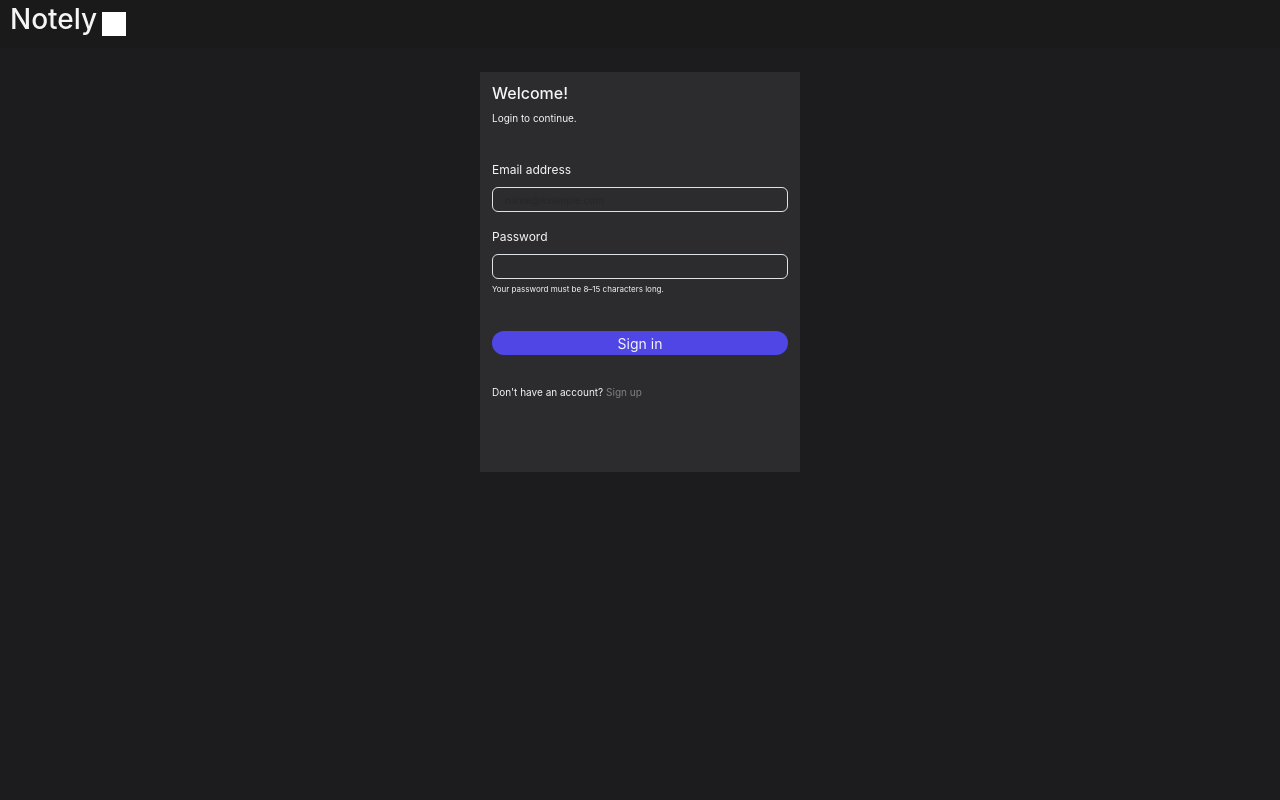
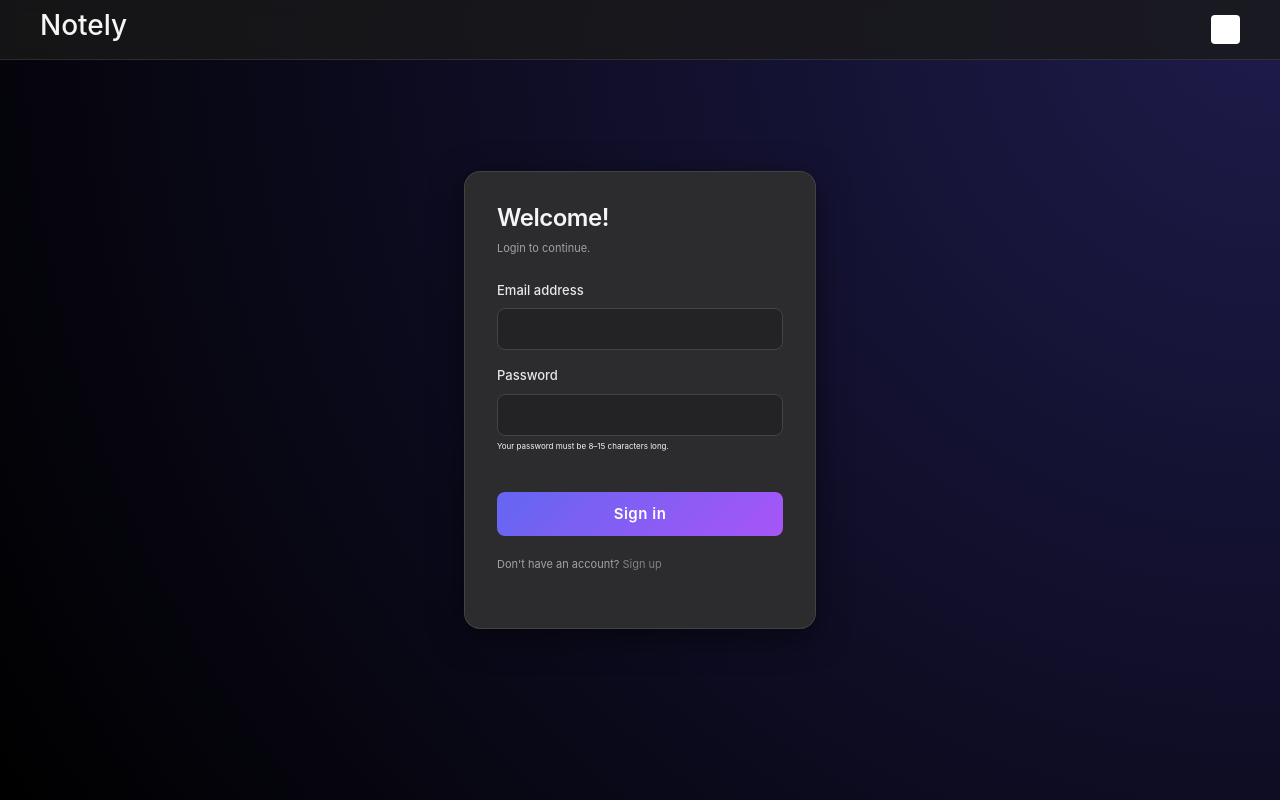
Before and after one commit to Nehajha098/Notebook-app-frontend, a React (Vite) app: page / in a window 1280 px wide. Built offline with nearby package versions, Linux system fonts and the light colour scheme.

Commit message:
updated css

```diff
--- a/src/components/form.css
+++ b/src/components/form.css
@@ -1,33 +1,59 @@
 .body {
-    height: 28rem;
-    width: 100%;
+    height: 100vh;
+    margin: 0;
     display: flex;
     justify-content: center;
     align-items: center;
+    background: radial-gradient(circle at top right, #1e1b4b, #000000);
+    font-family: 'Inter', sans-serif;
 }
 
 .form {
-    height: 25rem;
-    width: 20rem;
+    background: rgba(44, 44, 46, 0.7);
+    backdrop-filter: blur(12px);
+    -webkit-backdrop-filter: blur(12px);
+
+    width: 22rem;
     background-color: #2C2C2E;
-    color: whitesmoke;
-    padding: 12px;
+    color: #f5f5f7;
+    padding: 2rem;
+    border-radius: 16px;
+    border: 1px solid rgba(255, 255, 255, 0.1); /* Subtle border */
+    box-shadow: 0 8px 32px 0 rgba(0, 0, 0, 0.5);
+}
+
+h6 {
+    font-size: 24px;
+    font-weight: 600;
+    margin-bottom: 8px;
+    letter-spacing: -0.5px;
 }
 
 p {
-    font-size: 10px;
-    margin-bottom: 30px;
+    font-size: 11px;
+    color: #a1a1a6;
+    margin-bottom: 24px;
 }
 
 .form-label {
-    font-size: 12px;
+    display: block;
+    font-size: 13px;
+    font-weight: 500;
+    margin-bottom: 8px;
+    color: #e5e7eb;
 }
 
 .form-control {
-    height: 25px;
-    font-size: 10px;
-    color: whitesmoke;
-    background-color: #2C2C2E;
+    width: 100%;
+    height: 42px; /* Increased from 25px for better touch/click target */
+    padding: 0 12px;
+    font-size: 14px;
+    color: white;
+    background: rgba(0, 0, 0, 0.2);
+    border: 1px solid #444;
+    border-radius: 8px;
+    box-sizing: border-box;
+    transition: border-color 0.3s ease;
 }
 
 .mb-3 input:focus {
@@ -49,21 +75,24 @@ input:focus {
 
 .signin {
     width: 100%;
-    height: 1.5rem;
-    margin: 20px 0;
-    margin-bottom: 30px;
-    background-color: #4F46E5;
-    color: whitesmoke;
-    font-size: 14px;
+    height: 44px; /* Taller button feels more "premium" */
+    margin-top: 24px;
+    margin-bottom: 20px;
+    background: linear-gradient(135deg, #6366f1 0%, #a855f7 100%); /* Purple/Blue gradient */
+    color: white;
+    font-size: 15px;
+    font-weight: 600;
     border: none;
-    border-radius: 1rem;
-
-    transition: transform 0.2s ease;
+    border-radius: 8px;
+    cursor: pointer;
+    transition: all 0.3s ease;
+    letter-spacing: 0.5px;
 }
 
 .signin:hover {
-    box-shadow: 0 0 5px #635bf2;
-    transform: scale(1.08);
+    transform: translateY(-2px);
+    box-shadow: 0 10px 20px -10px #6366f1;
+    filter: brightness(1.1);
 }
 
 a {
--- a/src/components/navbar.css
+++ b/src/components/navbar.css
@@ -1,17 +1,33 @@
 .nav {
     width: 100%;
-    height: 3rem;
-    background-color: rgb(26, 26, 26);
+    height: 60px; /* Increased slightly for a premium feel */
+    background-color: rgba(26, 26, 26, 0.8); /* Semi-transparent */
+    backdrop-filter: blur(10px); /* Blurs background for glass effect */
     color: whitesmoke;
     display: flex;
-    justify-content: start;
+    justify-content: space-between; /* Pushes logo left and actions right */
     align-items: center;
-    padding: 0 10px;
+    padding: 0 40px; /* More horizontal breathing room */
+    border-bottom: 1px solid rgba(255, 255, 255, 0.1);
+    position: fixed;
+    top: 0;
+}
+
+.logo-container {
+    display: flex;
+    align-items: center;
+    gap: 12px;
 }
 
 .logo {
-    height: 1.5rem;
-    width: 1.5rem;
-    margin: 0 5px;
+    height: 1.8rem;
+    width: 1.8rem;
     background-color: white;
+    border-radius: 4px; /* Slightly rounded edges for the logo icon */
 }
+
+.brand-name {
+    font-size: 20px;
+    font-weight: 700;
+    letter-spacing: -0.5px;
+}
```
